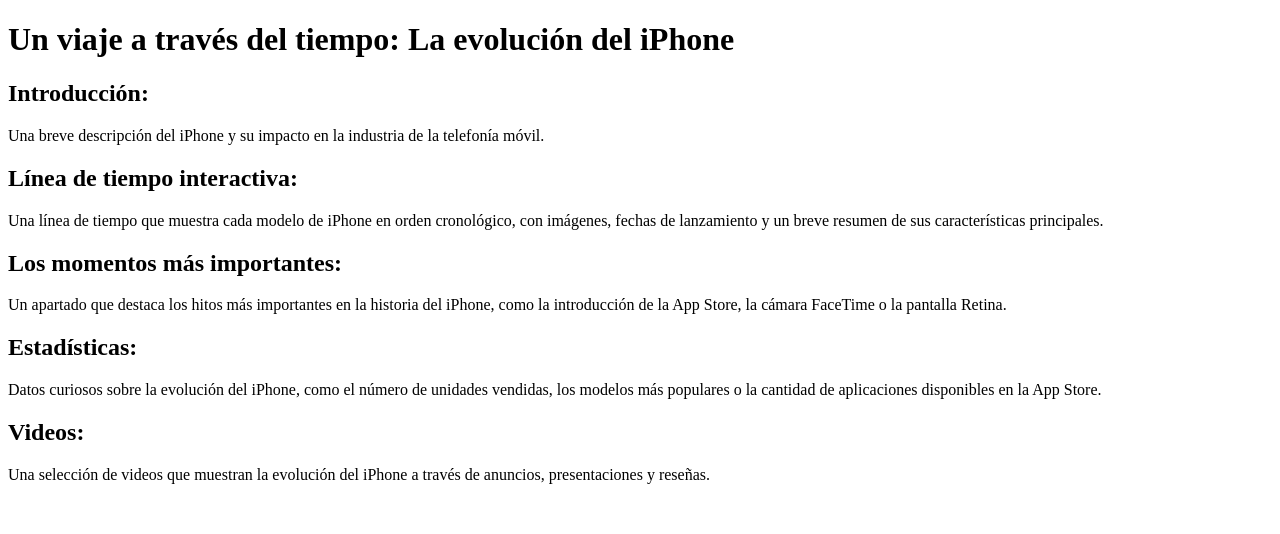
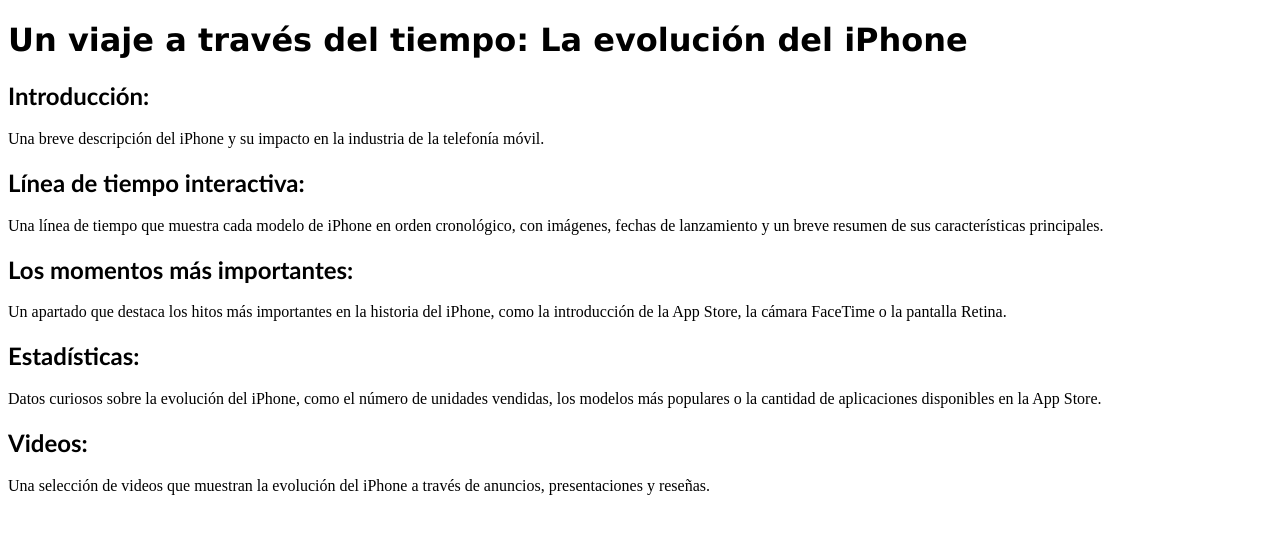
Before and after one commit to esolorzanor/esolorzanor.github.io, a plain HTML site: page index.html in a window 1280 px wide. Drawn offline with Linux system fonts and the light colour scheme.

Commit message:
se han agregado estilos.

```diff
--- a/index.html
+++ b/index.html
@@ -6,36 +6,35 @@
     <title>Un viaje a través del tiempo: La evolución del iPhone</title>
 </head>
 <body>
-  <h1>Un viaje a través del tiempo: La evolución del iPhone</h1>
-  <h2>Introducción:</h2>
+  <h1 style="font-family:verdana;">Un viaje a través del tiempo: La evolución del iPhone</h1>
+
+  <h2 style="font-family: 'Gill Sans', 'Gill Sans MT', Calibri, 'Trebuchet MS', sans-serif;">Introducción:</h2>
   <p>Una breve descripción del iPhone y su impacto en la industria de la
     telefonía móvil.
     <!--[Imagen a pantalla completa del iPhone original junto al último modelo] -->
   </p>
-  <h2>Línea de tiempo interactiva:</h2>
+  <h2 style="font-family: 'Gill Sans', 'Gill Sans MT', Calibri, 'Trebuchet MS', sans-serif;">Línea de tiempo interactiva:</h2>
   <p>Una línea de tiempo que muestra cada modelo de iPhone en orden
     cronológico, con imágenes, fechas de lanzamiento y un breve resumen
     de sus características principales.
   <!-- [Imagen de una línea de tiempo interactiva que muestra la evolución del iPhone]--></p>
-  <h2>Los momentos más importantes:</h2>
+  <h2 style="font-family: 'Gill Sans', 'Gill Sans MT', Calibri, 'Trebuchet MS', sans-serif;">Los momentos más importantes:</h2>
   <p>Un apartado que destaca los hitos más importantes en la historia
     del iPhone, como la introducción de la App Store, la cámara FaceTime
     o la pantalla Retina.
     <!-- [Imagen de un collage con los momentos más importantes del iPhone] -->
   </p>
-  <h2>Estadísticas:</h2>
+  <h2 style="font-family: 'Gill Sans', 'Gill Sans MT', Calibri, 'Trebuchet MS', sans-serif;">Estadísticas:</h2>
   <p>Datos curiosos sobre la evolución del iPhone, como el número de
     unidades vendidas, los modelos más populares o la cantidad de
     aplicaciones disponibles en la App Store.
     <!-- [Gráficos y tablas con las estadísticas del iPhone] -->
   </p>
-  <h2>Videos:</h2>
+  <h2 style="font-family: 'Gill Sans', 'Gill Sans MT', Calibri, 'Trebuchet MS', sans-serif;">Videos:</h2>
   <p>
     Una selección de videos que muestran la evolución del iPhone a través
     de anuncios, presentaciones y reseñas.
     <!-- [Videos de YouTube que muestran la evolución del iPhone] -->
   </p>
-
-
 </body>
 </html>
```
